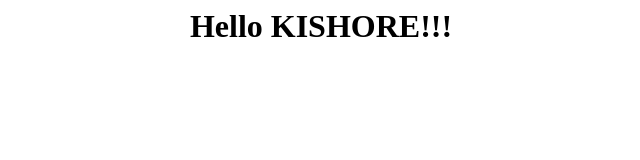
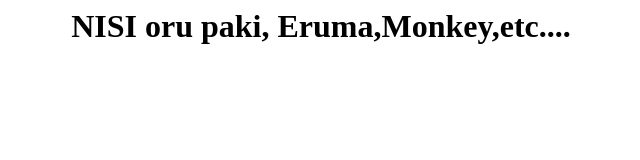
Before and after one commit to codekishore/hello-kishore, a plain HTML site: page index.html in a window 1280 px wide. Shown: the whole page, without its empty margins (319-959 px from the left). Drawn offline with Linux system fonts and the light colour scheme.

Commit message:
Update index.html

```diff
--- a/index.html
+++ b/index.html
@@ -1,5 +1,5 @@
 <html>
 <body>
-<center><h1>Hello KISHORE!!!</h1></center>
+<center><h1>NISI oru paki, Eruma,Monkey,etc.... </h1></center>
 </body>
 </html>
```
